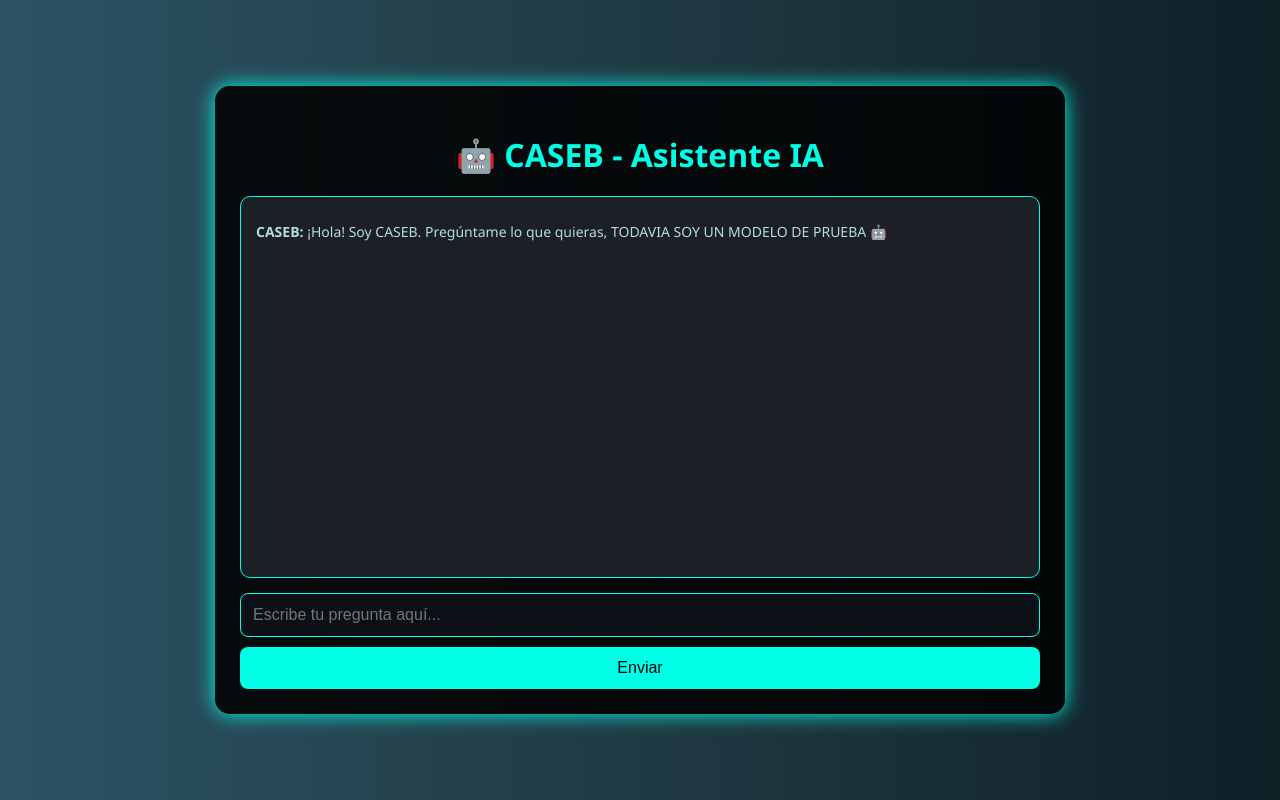
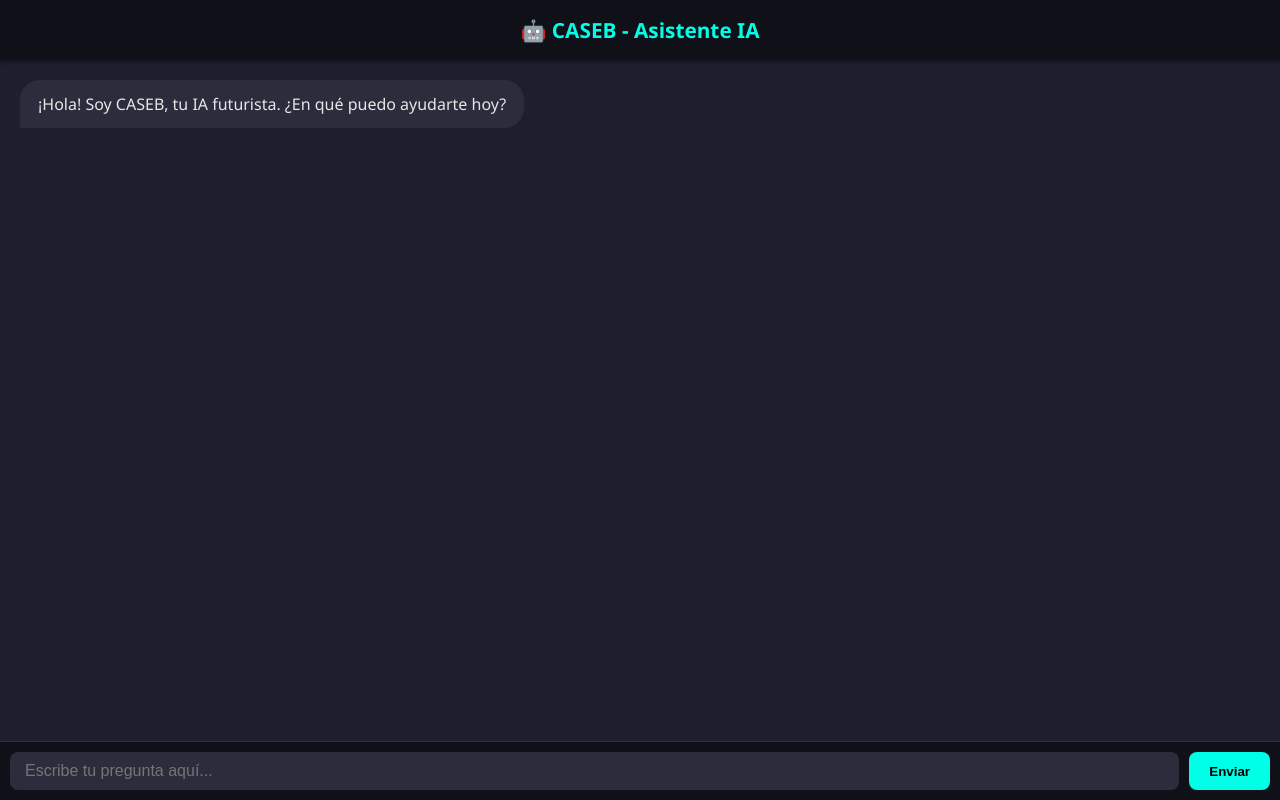
Before and after one commit to Mettoy/CASEB, a plain HTML site: page caseb.html in a window 1280 px wide. Drawn offline with Linux system fonts and the light colour scheme.

Commit message:
Update caseb.html

```diff
--- a/caseb.html
+++ b/caseb.html
@@ -3,110 +3,117 @@
 <head>
   <meta charset="UTF-8" />
   <meta name="viewport" content="width=device-width, initial-scale=1.0"/>
-  <title>CASEB - IA Futurista</title>
+  <title>CASEB - IA Conversacional</title>
   <style>
-    body {
+    * {
+      box-sizing: border-box;
       margin: 0;
       padding: 0;
-      background-color: #0f2027;
-      background-image: linear-gradient(to right, #2c5364, #203a43, #0f2027);
-      color: #00ffe7;
+    }
+
+    body {
       font-family: 'Segoe UI', sans-serif;
+      background-color: #1e1e2f;
+      color: #e6e6e6;
       display: flex;
-      justify-content: center;
-      align-items: center;
+      flex-direction: column;
       height: 100vh;
     }
 
-    .container {
-      background: rgba(0, 0, 0, 0.85);
-      padding: 25px;
-      border-radius: 15px;
-      box-shadow: 0 0 20px #00ffe7;
-      max-width: 800px;
-      width: 100%;
+    header {
+      background: #101019;
+      padding: 1rem 2rem;
+      font-size: 1.3rem;
+      font-weight: bold;
+      color: #00ffe7;
+      text-align: center;
+      box-shadow: 0 2px 4px rgba(0,0,0,0.4);
+    }
+
+    .chat-container {
+      flex: 1;
+      padding: 20px;
+      overflow-y: auto;
       display: flex;
       flex-direction: column;
+      gap: 15px;
     }
 
-    h1 {
-      text-align: center;
-      margin-bottom: 20px;
-      color: #00ffe7;
+    .bubble {
+      max-width: 80%;
+      padding: 12px 18px;
+      border-radius: 20px;
+      line-height: 1.5;
+      position: relative;
+      word-wrap: break-word;
     }
 
-    .chat-log {
-      height: 350px;
-      overflow-y: auto;
-      background-color: #1c1f26;
-      padding: 15px;
-      border-radius: 10px;
-      border: 1px solid #00ffe7;
-      margin-bottom: 15px;
-      font-size: 14px;
-      color: #b2dfdb;
+    .user {
+      align-self: flex-end;
+      background-color: #00ffe7;
+      color: #000;
+      border-bottom-right-radius: 0;
     }
 
-    .chat-log p {
-      margin: 10px 0;
+    .bot {
+      align-self: flex-start;
+      background-color: #2c2c3c;
+      border-bottom-left-radius: 0;
     }
 
-    input[type="text"] {
-      padding: 12px;
+    .input-container {
+      display: flex;
+      padding: 10px;
+      background-color: #101019;
+      border-top: 1px solid #333;
+    }
+
+    .input-container input {
+      flex: 1;
+      padding: 10px 15px;
+      font-size: 16px;
+      background-color: #2c2c3c;
+      color: #fff;
       border: none;
       border-radius: 8px;
-      font-size: 16px;
-      width: 100%;
-      box-sizing: border-box;
-      margin-bottom: 10px;
-      background-color: #0d1117;
-      color: #00ffe7;
-      border: 1px solid #00ffe7;
+      margin-right: 10px;
     }
 
-    button {
-      padding: 12px;
-      font-size: 16px;
+    .input-container button {
+      padding: 10px 20px;
       background-color: #00ffe7;
+      color: #000;
+      font-weight: bold;
       border: none;
-      color: #000;
       border-radius: 8px;
       cursor: pointer;
     }
 
-    button:hover {
-      background-color: #01d1c1;
-    }
-
     a {
-      color: #1ecbe1;
-      text-decoration: underline;
+      color: #00ffe7;
     }
 
     @media (max-width: 600px) {
-      .container {
-        padding: 15px;
-      }
-
-      h1 {
-        font-size: 22px;
+      .bubble {
+        max-width: 100%;
       }
     }
   </style>
 </head>
 <body>
-  <div class="container">
-    <h1>🤖 CASEB - Asistente IA</h1>
-    <div class="chat-log" id="chatLog">
-      <p><strong>CASEB:</strong> ¡Hola! Soy CASEB. Pregúntame lo que quieras, TODAVIA SOY UN MODELO DE PRUEBA 🤖</p>
-    </div>
-    <input type="text" id="userInput" placeholder="Escribe tu pregunta aquí..." />
+  <header>🤖 CASEB - Asistente IA</header>
+  <div class="chat-container" id="chatLog">
+    <div class="bubble bot">¡Hola! Soy CASEB, tu IA futurista. ¿En qué puedo ayudarte hoy?</div>
+  </div>
+
+  <div class="input-container">
+    <input type="text" id="userInput" placeholder="Escribe tu pregunta aquí...">
     <button onclick="responder()">Enviar</button>
   </div>
 
   <script>
-    const apiKey = "AIzaSyDIsTCKBN99S8IHBLFS8UCdYZayfVz8Kh8"; // 🔐
-    const cx = "904bcd94bb97648e1"; // ✅ Tu motor de búsqueda personalizado
+    const apiKey = "TU_CLAVE_API_AQUI"; // 🔐 Pega tu clave aquí
+    const cx = "904bcd94bb97648e1";    // ✅ Tu motor de búsqueda personalizado
 
     async function responder() {
       const input = document.getElementById("userInput");
@@ -115,37 +122,48 @@
 
       if (!pregunta) return;
 
-      chatLog.innerHTML += `<p><strong>Tú:</strong> ${pregunta}</p>`;
+      // Añadir mensaje del usuario
+      const userMsg = document.createElement("div");
+      userMsg.className = "bubble user";
+      userMsg.innerText = pregunta;
+      chatLog.appendChild(userMsg);
+
       input.value = "";
       chatLog.scrollTop = chatLog.scrollHeight;
 
-      // Filtro de temas prohibidos
-      if (/pol[ií]tica|presidente|elecciones|sexo|violencia/i.test(pregunta)) {
-        chatLog.innerHTML += `<p><strong>CASEB:</strong> Lo siento, no puedo responder preguntas sobre ese tema.</p>`;
+      // Filtro básico de temas no permitidos
+      if (/pol[ií]tica|sexo|violencia|presidente|elecciones/i.test(pregunta)) {
+        const respuesta = document.createElement("div");
+        respuesta.className = "bubble bot";
+        respuesta.innerText = "Lo siento, no puedo responder preguntas sobre ese tema.";
+        chatLog.appendChild(respuesta);
         chatLog.scrollTop = chatLog.scrollHeight;
         return;
       }
 
-      const respuesta = await buscarEnGoogle(pregunta);
-      chatLog.innerHTML += `<p><strong>CASEB:</strong> ${respuesta}</p>`;
+      // Buscar en Google Custom Search
+      const resultado = await buscarEnGoogle(pregunta);
+      const respuesta = document.createElement("div");
+      respuesta.className = "bubble bot";
+      respuesta.innerHTML = resultado;
+      chatLog.appendChild(respuesta);
       chatLog.scrollTop = chatLog.scrollHeight;
     }
 
     async function buscarEnGoogle(query) {
       const url = `https://www.googleapis.com/customsearch/v1?q=${encodeURIComponent(query)}&key=${apiKey}&cx=${cx}`;
-
       try {
-        const response = await fetch(url);
-        const data = await response.json();
+        const res = await fetch(url);
+        const data = await res.json();
 
         if (data.items && data.items.length > 0) {
           const item = data.items[0];
-          return `He encontrado esto que podría ayudarte: <strong>${item.title}</strong>. Puedes leer más aquí: <a href="${item.link}" target="_blank">${item.link}</a>`;
+          return `Esto es lo que encontré: <strong>${item.title}</strong>. <a href="${item.link}" target="_blank">Leer más</a>`;
         } else {
-          return "No encontré información clara sobre eso, ¿puedes reformular la pregunta?";
+          return "No encontré una respuesta clara. ¿Podrías intentarlo de otra forma?";
         }
-      } catch (error) {
-        return "Hubo un error al buscar tu respuesta. Intenta de nuevo más tarde.";
+      } catch (err) {
+        return "Lo siento, hubo un error al buscar tu respuesta. Intenta más tarde.";
       }
     }
   </script>
```
